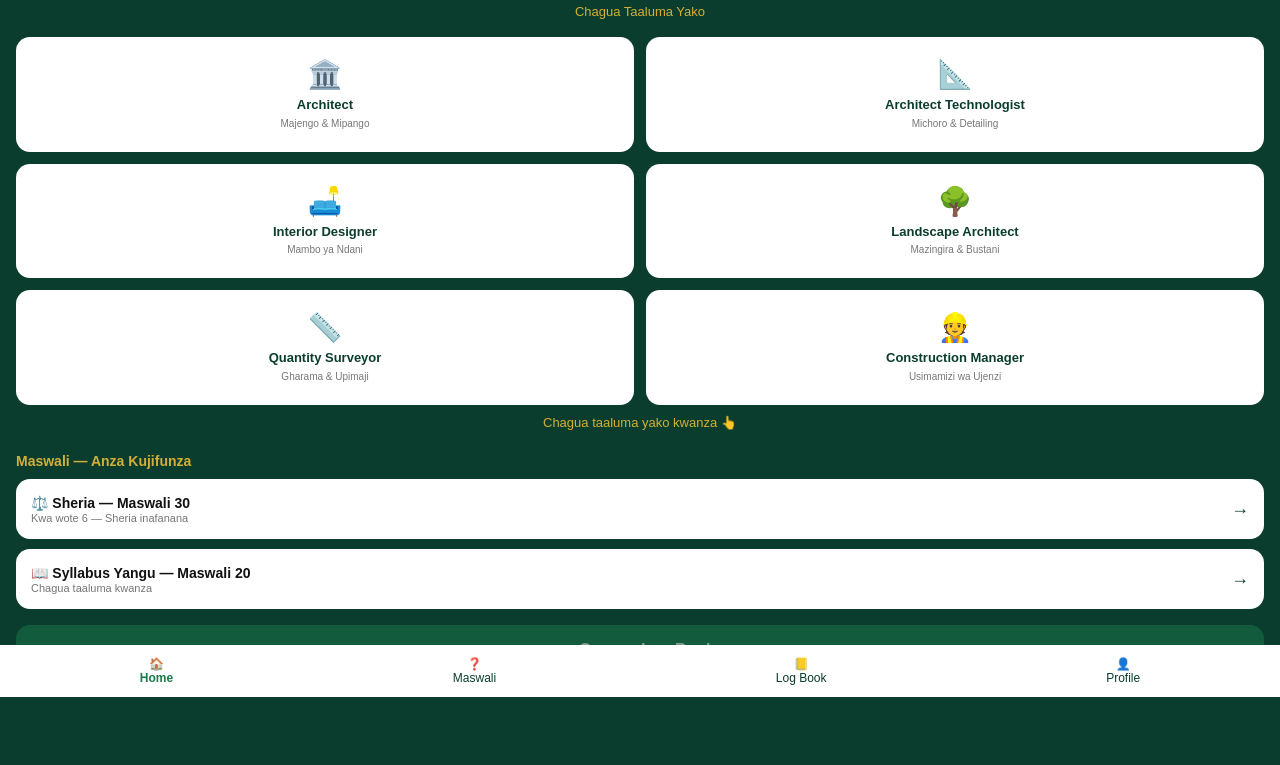
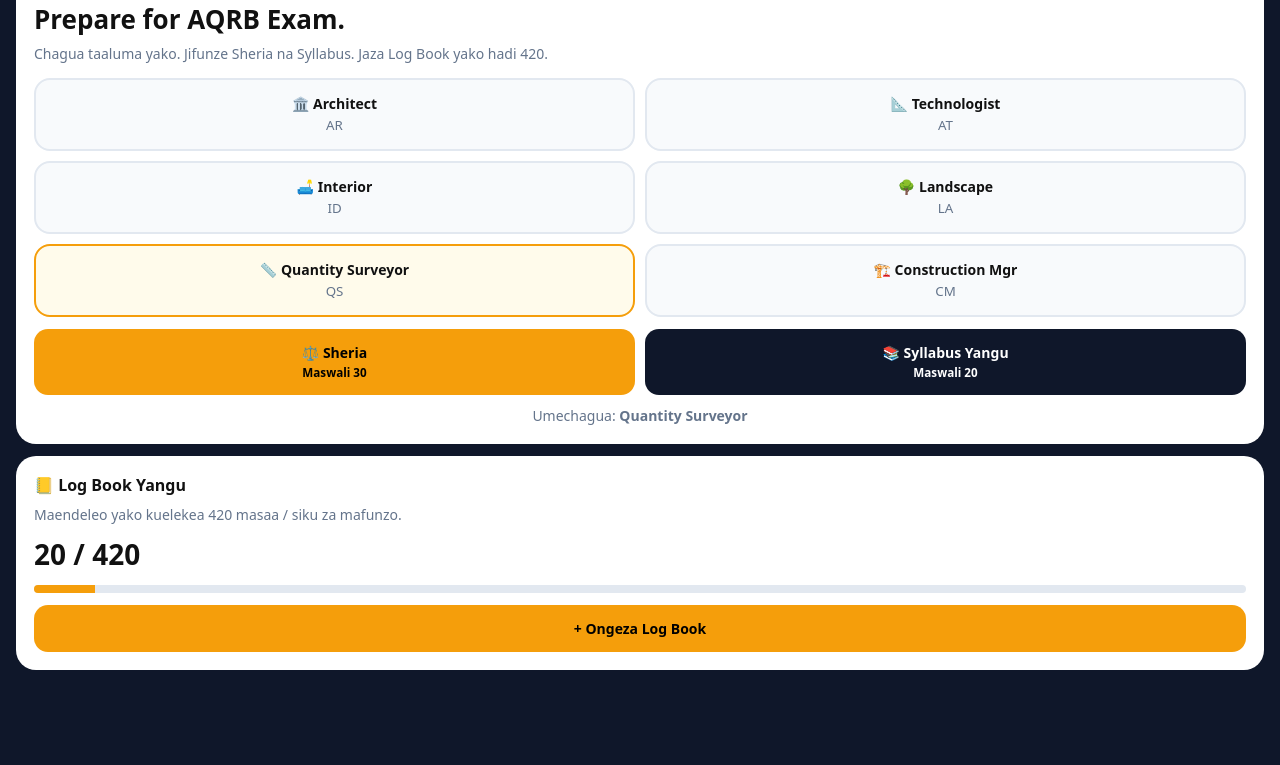
Before and after one commit to Nu-face/mtaalam, a plain HTML site: page index.html in a window 1280 px wide. Shown: the part 103-868 px from the top of the page. After the commit the page ends 800 px from the top, so only its background shows below. Drawn offline with Linux system fonts and the light colour scheme.

Commit message:
Update index.html

```diff
--- a/index.html
+++ b/index.html
@@ -3,136 +3,136 @@
 <head>
 <meta charset="UTF-8">
 <meta name="viewport" content="width=device-width, initial-scale=1.0">
-<title>Mtaalam - AQRB Exam Prep</title>
+<title>MTAALAM - AQRB Exam Prep</title>
 <style>
-  *{margin:0;padding:0;box-sizing:border-box;font-family:Arial,sans-serif}
-  body{background:#0B3D2E;color:white;min-height:100vh;padding:18px 16px 90px}
-  .top{text-align:center}
-  .logo{font-size:24px;font-weight:bold;letter-spacing:3px}
-  .logo small{display:block;color:#D4AF37;font-size:10px;letter-spacing:3px;margin-top:2px}
-  .karibu{margin-top:18px}
-  .karibu h1{font-size:21px}
-  .karibu p{color:#D4AF37;font-size:13px;margin-top:6px}
-  .grid{display:grid;grid-template-columns:1fr 1fr;gap:12px;margin-top:18px}
-  .card{background:white;color:#0B3D2E;border-radius:14px;padding:18px 8px;text-align:center;cursor:pointer;border:3px solid transparent}
-  .card span{font-size:28px;display:block}
-  .card b{font-size:13px;display:block;margin-top:6px;line-height:1.2}
-  .card small{font-size:10px;color:#777}
-  .card.active{border-color:#D4AF37;background:#FFF8E1}
-  .section{margin-top:20px}
-  .section h3{font-size:14px;margin-bottom:10px;color:#D4AF37}
-  .quiz-btn{background:white;color:#111;border-radius:14px;padding:15px;display:flex;justify-content:space-between;align-items:center;margin-bottom:10px;cursor:pointer}
-  .quiz-btn b{font-size:14px}
-  .quiz-btn small{color:#777;font-size:11px;display:block}
-  .quiz-btn .arrow{font-size:18px;color:#0B3D2E}
-  .logbook-btn{width:100%;background:#1A7A4C;color:white;border:none;padding:16px;border-radius:14px;font-size:16px;font-weight:bold;margin-top:6px;cursor:pointer}
-  .logbook-btn:disabled{opacity:.5}
-  .form-box{background:white;color:#222;border-radius:14px;padding:16px;margin-top:14px;display:none;line-height:1.5}
-  .form-box input,.form-box select,.form-box textarea{width:100%;padding:12px;border:1px solid #ddd;border-radius:10px;margin-top:6px;margin-bottom:10px;font-size:14px}
-  .save-btn{width:100%;background:#D4AF37;color:#0B3D2E;border:none;padding:14px;border-radius:12px;font-weight:bold;font-size:15px;cursor:pointer}
-  .progress-box{background:white;color:#222;border-radius:14px;padding:14px;margin-top:12px;display:none}
-  .bar{background:#eee;border-radius:10px;height:12px;overflow:hidden;margin-top:6px}
-  .bar-fill{background:#1A7A4C;height:100%;width:0%;transition:.3s}
-  .nav{position:fixed;bottom:0;left:0;right:0;background:white;display:flex;justify-content:space-around;padding:12px 0;color:#0B3D2E;font-size:12px}
-  .nav div{text-align:center;cursor:pointer}
-  .nav .active{color:#1A7A4C;font-weight:bold}
-  #ujumbe{text-align:center;color:#D4AF37;margin-top:10px;font-size:13px;min-height:18px}
+*{box-sizing:border-box;margin:0;padding:0;font-family:system-ui,-apple-system,sans-serif}
+body{background:#0f172a;color:white;min-height:100vh;padding:16px}
+.top{display:flex;justify-content:space-between;align-items:center;margin-bottom:12px}
+.logo{font-weight:900;font-size:22px;letter-spacing:1px}
+.logo span{color:#f59e0b}
+.badge{background:#f59e0b;color:#111;padding:5px 10px;border-radius:999px;font-size:12px;font-weight:800}
+.card{background:white;color:#111;border-radius:20px;padding:18px;margin-top:12px}
+.card h1{font-size:26px;line-height:1.2}
+.card p{color:#64748b;margin-top:8px;font-size:14px;line-height:1.5}
+.grid{display:grid;grid-template-columns:1fr 1fr;gap:10px;margin-top:14px}
+.prof{border:2px solid #e2e8f0;border-radius:16px;padding:14px;text-align:center;cursor:pointer;background:#f8fafc}
+.prof.active{border-color:#f59e0b;background:#fffbeb}
+.prof b{display:block;font-size:14px}
+.prof small{color:#64748b}
+.row{display:flex;gap:10px;margin-top:12px}
+.btn{flex:1;border-radius:14px;padding:14px;border:0;font-weight:800;cursor:pointer;font-size:14px}
+.btn-gold{background:#f59e0b}
+.btn-dark{background:#0f172a;color:white}
+.btn-white{background:white;border:2px solid #e2e8f0}
+.hidden{display:none!important}
+.q-top{display:flex;justify-content:space-between;font-size:13px;color:#64748b;font-weight:700}
+.q{font-size:19px;line-height:1.4;margin:14px 0;font-weight:800}
+.opt{border:2px solid #e2e8f0;border-radius:14px;padding:13px;margin-top:10px;cursor:pointer;font-size:15px;background:#f8fafc}
+.opt.correct{border-color:#16a34a;background:#dcfce7}
+.opt.wrong{border-color:#dc2626;background:#fee2e2}
+.explain{background:#fffbeb;border:1px solid #fde68a;border-radius:12px;padding:12px;margin-top:12px;font-size:14px;line-height:1.5}
+input,select{width:100%;padding:12px;border:2px solid #e2e8f0;border-radius:12px;margin-top:8px;font-size:15px}
+.progress{height:8px;background:#e2e8f0;border-radius:999px;overflow:hidden;margin-top:10px}
+.progress i{display:block;height:100%;background:#f59e0b;width:20%}
+.score{font-size:42px;font-weight:900;text-align:center;margin:16px 0}
+.center{text-align:center}
+.small{font-size:13px;color:#64748b}
 </style>
 </head>
 <body>
 
 <div class="top">
-  <div class="logo">MTAALAM<small>PREPARE FOR AQRB EXAM</small></div>
-  <div class="karibu"><h1>Karibu Mtaalam 👋</h1><p>Chagua Taaluma Yako</p></div>
+<div class="logo">MTA<span>ALAM</span></div>
+<div class="badge" id="topBadge">AQRB EXAM PREP</div>
 </div>
 
-<div class="grid" id="grid">
-  <div class="card" onclick="chagua(this,'Architect')"><span>🏛️</span><b>Architect</b><small>Majengo & Mipango</small></div>
-  <div class="card" onclick="chagua(this,'Architect Technologist')"><span>📐</span><b>Architect Technologist</b><small>Michoro & Detailing</small></div>
-  <div class="card" onclick="chagua(this,'Interior Designer')"><span>🛋️</span><b>Interior Designer</b><small>Mambo ya Ndani</small></div>
-  <div class="card" onclick="chagua(this,'Landscape Architect')"><span>🌳</span><b>Landscape Architect</b><small>Mazingira & Bustani</small></div>
-  <div class="card" onclick="chagua(this,'Quantity Surveyor')"><span>📏</span><b>Quantity Surveyor</b><small>Gharama & Upimaji</small></div>
-  <div class="card" onclick="chagua(this,'Construction Manager')"><span>👷</span><b>Construction Manager</b><small>Usimamizi wa Ujenzi</small></div>
+<!-- LANDING -->
+<div id="landing">
+<div class="card">
+<h1>Karibu Mtaalam.<br>Prepare for AQRB Exam.</h1>
+<p>Chagua taaluma yako. Jifunze Sheria na Syllabus. Jaza Log Book yako hadi 420.</p>
+<div class="grid" id="profGrid">
+<div class="prof" data-p="Architect"><b>🏛️ Architect</b><small>AR</small></div>
+<div class="prof" data-p="Architectural Technologist"><b>📐 Technologist</b><small>AT</small></div>
+<div class="prof" data-p="Interior Designer"><b>🛋️ Interior</b><small>ID</small></div>
+<div class="prof" data-p="Landscape Architect"><b>🌳 Landscape</b><small>LA</small></div>
+<div class="prof active" data-p="Quantity Surveyor"><b>📏 Quantity Surveyor</b><small>QS</small></div>
+<div class="prof" data-p="Construction Manager"><b>🏗️ Construction Mgr</b><small>CM</small></div>
+</div>
+<div class="row">
+<button class="btn btn-gold" onclick="startQuiz('sheria')">⚖️ Sheria<br><small>Maswali 30</small></button>
+<button class="btn btn-dark" onclick="startQuiz('syllabus')">📚 Syllabus Yangu<br><small>Maswali 20</small></button>
+</div>
+<p class="small center" style="margin-top:10px">Umechagua: <b id="chosen">Quantity Surveyor</b></p>
 </div>
 
-<div id="ujumbe">Chagua taaluma yako kwanza 👆</div>
-
-<div class="section">
-  <h3>Maswali — Anza Kujifunza</h3>
-  <div class="quiz-btn" onclick="funguaQuiz('Sheria')">
-    <div><b>⚖️ Sheria — Maswali 30</b><small>Kwa wote 6 — Sheria inafanana</small></div><div class="arrow">→</div>
-  </div>
-  <div class="quiz-btn" onclick="funguaQuiz('Syllabus')">
-    <div><b>📖 <span id="syllabusTitle">Syllabus Yangu — Maswali 20</span></b><small id="syllabusSub">Chagua taaluma kwanza</small></div><div class="arrow">→</div>
-  </div>
+<div class="card">
+<b>📒 Log Book Yangu</b>
+<p>Maendeleo yako kuelekea 420 masaa / siku za mafunzo.</p>
+<p style="font-size:28px;font-weight:900;color:#111"><span id="logCount">20</span> / 420</p>
+<div class="progress"><i id="logBar" style="width:5%"></i></div>
+<button class="btn btn-gold" style="width:100%;margin-top:12px" onclick="showLog()">+ Ongeza Log Book</button>
 </div>
 
-<button class="logbook-btn" id="logBtn" disabled onclick="funguaLogbook()">+ Ongeza Log Book</button>
-
-<div class="form-box" id="logForm">
-  <b id="logTitle">Ongeza Log Book</b><br>
-  <small>Andika kazi uliyofanya leo, itahifadhiwa kwenye Log Book yako.</small><br><br>
-  Mradi<input id="mradi" placeholder="Mfano: Jengo la Shule Mwanza">
-  Stage<select id="stage"><option>Measurement</option><option>Design</option><option>Site Supervision</option><option>Tender</option><option>Valuation</option></select>
-  Masaa<input id="masaa" type="number" placeholder="Mfano: 20">
-  Msimamizi<input id="msimamizi" placeholder="Mfano: Eng. Mwalimu - Reg No.">
-  Maelezo<textarea id="maelezo" placeholder="Nilifanya nini? Mfano: Nilipima BOQ ya madarasa 4"></textarea>
-  <button class="save-btn" onclick="hifadhi()">Hifadhi Log Book ✅</button>
+<div id="logForm" class="card hidden">
+<b>Ongeza Log Book</b>
+<input id="logTitle" placeholder="Mfano: Site Visit - Mbezi">
+<input id="logHours" type="number" placeholder="Masaa / Siku - mfano 8">
+<select id="logCat"><option>Site Experience</option><option>Design</option><option>Measurement / QS</option><option>Project Management</option></select>
+<button class="btn btn-dark" style="width:100%;margin-top:12px" onclick="saveLog()">Hifadhi Log Book</button>
+</div>
 </div>
 
-<div class="progress-box" id="progressBox">
-  <b>📒 Log Book Yangu — <span id="progTaalamu"></span></b>
-  <div style="display:flex;justify-content:space-between;margin-top:8px;font-size:13px;"><span>Jumla ya Masaa</span><b id="progText">0 / 420</b></div>
-  <div class="bar"><div class="bar-fill" id="progBar"></div></div>
-  <div id="orodha" style="margin-top:10px;font-size:13px;line-height:1.6;"></div>
+<!-- QUIZ -->
+<div id="quiz" class="card hidden">
+<div class="q-top"><span id="qCat">SHERIA</span><span id="qNum">Swali 1 / 5</span></div>
+<div class="progress"><i id="qBar"></i></div>
+<div class="q" id="qText"></div>
+<div id="opts"></div>
+<div id="explain" class="explain hidden"></div>
+<button id="nextBtn" class="btn btn-dark hidden" style="width:100%;margin-top:14px" onclick="nextQ()">Swali Linalofuata →</button>
+<button class="btn btn-white" style="width:100%;margin-top:10px" onclick="backHome()">← Rudi Nyumbani</button>
 </div>
 
-<div class="nav">
-  <div class="active">🏠<br>Home</div>
-  <div onclick="funguaQuiz('Sheria')">❓<br>Maswali</div>
-  <div onclick="funguaLogbook()">📒<br>Log Book</div>
-  <div onclick="alert('Profile - Itaonyesha jina lako, taaluma, na masaa yako')">👤<br>Profile</div>
+<!-- RESULT -->
+<div id="result" class="card hidden">
+<b class="center" style="display:block">Matokeo Yako</b>
+<div class="score" id="scoreText">0 / 5</div>
+<p class="center" id="scoreMsg"></p>
+<div id="review"></div>
+<button class="btn btn-gold" style="width:100%;margin-top:14px" onclick="startQuiz(currentCat)">Jaribu Tena</button>
+<button class="btn btn-white" style="width:100%;margin-top:10px" onclick="backHome()">Rudi Nyumbani</button>
 </div>
 
 <script>
-let taaluma = "";
-let masaaYote = 0;
-function chagua(el, jina){
-  document.querySelectorAll('.card').forEach(c=>c.classList.remove('active'));
-  el.classList.add('active');
-  taaluma = jina;
-  document.getElementById('ujumbe').innerText = "Umechagua: " + jina + " ✅";
-  document.getElementById('syllabusTitle').innerText = jina + " — Maswali 20";
-  document.getElementById('syllabusSub').innerText = "Syllabus ya " + jina;
-  document.getElementById('logBtn').disabled = false;
-  document.getElementById('logTitle').innerText = "Ongeza Log Book — " + jina;
-  document.getElementById('progTaalamu').innerText = jina;
-}
-function funguaQuiz(aina){
-  if(!taaluma){ alert("Chagua taaluma yako kwanza 👆"); return; }
-  if(aina==='Sheria'){ alert("Sheria — Maswali 30 — BURE 5 za kwanza ni Case Study. Tutaiweka Quiz hapa kesho. Sasa jaribu Log Book chini 👇"); }
-  else { alert(taaluma + " — Maswali 20 — Tutaiweka hapa kesho."); }
-}
-function funguaLogbook(){
-  if(!taaluma){ alert("Chagua taaluma yako kwanza 👆"); return; }
-  let f=document.getElementById('logForm');
-  f.style.display = f.style.display==='block' ? 'none' : 'block';
-  window.scrollTo(0, document.body.scrollHeight);
-}
-function hifadhi(){
-  let mradi=document.getElementById('mradi').value;
-  let masaa=parseInt(document.getElementById('masaa').value||0);
-  let stage=document.getElementById('stage').value;
-  let msim=document.getElementById('msimamizi').value;
-  if(!mradi || !masaa){ alert("Andika Mradi na Masaa kwanza"); return; }
-  masaaYote += masaa;
-  let pb=document.getElementById('progressBox'); pb.style.display='block';
-  document.getElementById('progText').innerText = masaaYote + " / 420";
-  document.getElementById('progBar').style.width = Math.min(100, masaaYote/420*100) + "%";
-  document.getElementById('orodha').innerHTML += "✅ <b>"+mradi+"</b> — "+stage+" — "+masaa+" masaa — "+msim+"<br>";
-  alert("Imehifadhiwa! ✅ Masaa yako sasa: " + masaaYote);
-  document.getElementById('mradi').value=""; document.getElementById('masaa').value=""; document.getElementById('msimamizi').value=""; document.getElementById('maelezo').value="";
-}
+let selected='Quantity Surveyor';
+let logs=20;
+let currentCat='sheria';
+let qi=0, score=0;
+const questions={
+sheria:[
+{q:"Mteja anakupa kazi bila mkataba wa maandishi. Baadaye anakataa kukulipa. Kwa mujibu wa Sheria ya AQRB na Code of Conduct, hatua sahihi ni ipi?",opts:["Kukataa kazi zote za baadaye bila mkataba","Kufanya kazi kwanza, mkataba baadaye","Kuhakikisha mkataba wa maandishi unaeleza wigo, ada na majukumu kabla ya kuanza kazi","Kumlipia mteja ili akubali"],a:2,ex:"Mtaalamu lazima afanye kazi kwa mkataba wa maandishi. Hii inakulinda wewe na mteja. Bila mkataba, ni vigumu kudai malipo."},
+{q:"Umepewa taarifa za siri za mradi wa mteja. Mshindani wako anakuuliza. Unafanya nini?",opts:["Unamwambia kidogo tu","Unakataa - taarifa za mteja ni siri","Unamwambia kama atakupa kazi","Unaweka kwenye WhatsApp status"],a:1,ex:"Code of Conduct: Usitoe taarifa za siri za mteja bila idhini yake. Hii ni kosa kubwa la kimaadili."},
+{q:"Nani anaruhusiwa kutumia jina 'Architect' / 'Quantity Surveyor' Tanzania?",opts:["Mtu yeyote aliyesoma ujenzi","Mtu aliyesajiliwa na AQRB pekee","Mtu mwenye uzoefu wa miaka 2","Mtu mwenye kampuni ya ujenzi"],a:1,ex:"Jina la taaluma ni la wali sajiliwa na Bodi (AQRB) pekee. Kutumia bila usajili ni kosa kisheria."},
+{q:"Kwenye zabuni, unagundua mteja wako anataka kukupatia kazi kwa rushwa. Unafanya nini?",opts:["Unakubali kimya kimya","Unakataa na kuripoti - ni kinyume na maadili","Unakubali lakini huandiki popote","Unaomba rushwa kubwa zaidi"],a:1,ex:"Mtaalamu lazima awe mwaminifu na huru. Rushwa inaharibu taaluma na ni kosa la jinai."},
+{q:"Mkataba wa ujenzi unapokwisha, nyaraka za mradi ni za nani?",opts:["Za mtaalamu pekee","Za mteja, mtaalamu anabaki na nakala kwa rekodi","Za fundi","Hazina mmiliki"],a:1,ex:"Nyaraka ni mali ya mteja. Mtaalamu anapaswa kuhifadhi nakala kwa rekodi na kutotoa bila idhini."}
+],
+syllabus:[
+{q:"Kwenye Measurement (QS), 'Taking Off' maana yake ni nini?",opts:["Kupima kazi kutoka kwenye michoro ili kupata quantities","Kupiga picha site","Kuchora ramani","Kupanga wafanyakazi"],a:0,ex:"Taking Off = kupima vipimo kutoka kwenye michoro na kuandika kwenye dimension paper kabla ya Bill of Quantities."},
+{q:"Bill of Quantities inatumika kwa nini?",opts:["Kupamba ofisi","Kupata bei ya zabuni na kulipa kazi iliyofanyika","Kuandika barua","Kuhesabu mishahara"],a:1,ex:"BoQ ni orodha ya kazi na quantities. Inatumika kupata bei na kama msingi wa malipo (valuation)."},
+{q:"Variation ni nini?",opts:["Mabadiliko ya kazi kutoka mkataba wa awali","Kazi iliyokamilika","Kazi iliyosimamishwa milele","Kazi ya fundi"],a:0,ex:"Variation = mabadiliko ya wigo, ubora au wingi wa kazi baada ya mkataba. Lazima iidhinishwe na kulipiwa kwa utaratibu."},
+{q:"Practical Completion maana yake ni nini?",opts:["Mradi umekamilika na unaweza kutumika, isipokuwa kasoro ndogo","Mradi umeanza tu","Mradi umesimama","Mradi umefutwa"],a:0,ex:"Practical Completion = kazi imekamilika kiasi cha kutumika. Huanza Defects Liability Period."},
+{q:"Defects Liability Period ni kipindi gani?",opts:["Kipindi mkandarasi anarekebisha kasoro baada ya kukabidhi mradi","Kipindi cha likizo","Kipindi cha kupata kazi mpya","Kipindi cha kulipa kodi"],a:0,ex:"Baada ya Practical Completion, mkandarasi anabaki na jukumu la kurekebisha kasoro kwa kipindi kilicho kwenye mkataba."}
+]};
+document.querySelectorAll('.prof').forEach(el=>{el.onclick=()=>{document.querySelectorAll('.prof').forEach(x=>x.classList.remove('active'));el.classList.add('active');selected=el.dataset.p;document.getElementById('chosen').textContent=selected;}});
+function showLog(){document.getElementById('logForm').classList.remove('hidden')}
+function saveLog(){let h=parseInt(document.getElementById('logHours').value||0);if(!h){alert('Weka masaa');return}logs+=h;document.getElementById('logCount').textContent=logs;document.getElementById('logBar').style.width=Math.min(100,logs/420*100)+'%';document.getElementById('logForm').classList.add('hidden');alert('Imehifadhiwa! Sasa una '+logs+' / 420');}
+function startQuiz(cat){currentCat=cat;qi=0;score=0;document.getElementById('landing').classList.add('hidden');document.getElementById('result').classList.add('hidden');document.getElementById('quiz').classList.remove('hidden');document.getElementById('qCat').textContent=cat==='sheria'?'SHERIA - AQRB':'SYLLABUS - '+selected.toUpperCase();showQ()}
+function showQ(){let list=questions[currentCat];let item=list[qi];document.getElementById('qNum').textContent='Swali '+(qi+1)+' / '+list.length;document.getElementById('qBar').style.width=((qi+1)/list.length*100)+'%';document.getElementById('qText').textContent=item.q;document.getElementById('explain').classList.add('hidden');document.getElementById('nextBtn').classList.add('hidden');let box=document.getElementById('opts');box.innerHTML='';item.opts.forEach((o,i)=>{let d=document.createElement('div');d.className='opt';d.textContent=o;d.onclick=()=>check(i,d,item);box.appendChild(d)})}
+function check(i,el,item){let opts=document.querySelectorAll('.opt');if(opts[0].style.pointerEvents==='none')return;opts.forEach(o=>o.style.pointerEvents='none');if(i===item.a){el.classList.add('correct');score++}else{el.classList.add('wrong');opts[item.a].classList.add('correct')}let ex=document.getElementById('explain');ex.innerHTML='<b>Maelezo:</b> '+item.ex;ex.classList.remove('hidden');let nb=document.getElementById('nextBtn');nb.textContent=qi===questions[currentCat].length-1?'Ona Matokeo →':'Swali Linalofuata →';nb.classList.remove('hidden')}
+function nextQ(){qi++;if(qi>=questions[currentCat].length){showResult()}else{showQ()}}
+function showResult(){document.getElementById('quiz').classList.add('hidden');document.getElementById('result').classList.remove('hidden');document.getElementById('scoreText').textContent=score+' / '+questions[currentCat].length;document.getElementById('scoreMsg').textContent=score>=4?'Hongera! Uko vizuri sana kwa AQRB.':score>=3?'Vizuri! Endelea kujifunza.':'Usikate tamaa. Rudi usome maelezo na ujaribu tena.'}
+function backHome(){document.getElementById('quiz').classList.add('hidden');document.getElementById('result').classList.add('hidden');document.getElementById('landing').classList.remove('hidden')}
 </script>
 </body>
 </html>
```
